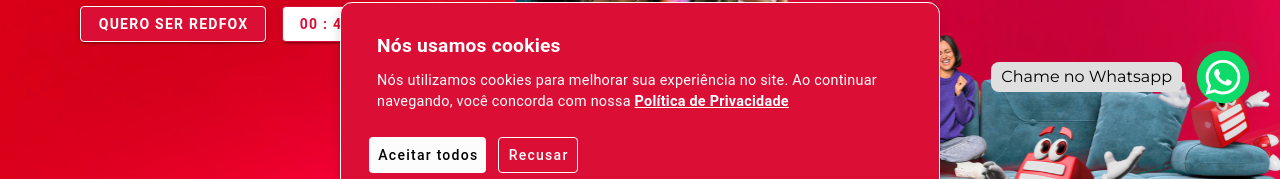
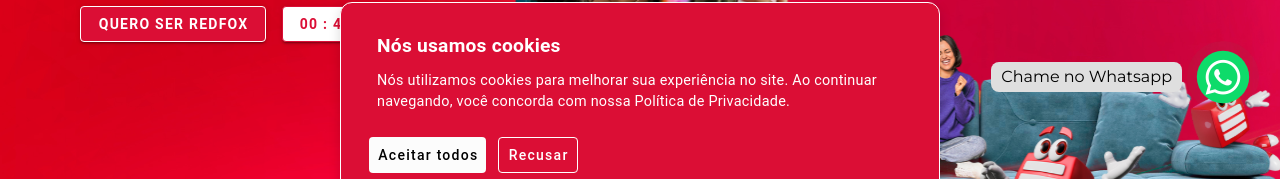
Before and after one commit to DevRedFox2024/assineja2.0, a Vue app: page / in a window 1280 px wide. Shown: the part 566-745 px from the top of the page. Built offline with nearby package versions, Linux system fonts and the light colour scheme; no server answers.

Commit message:
assine ja ok

```diff
--- a/src/Cookies.vue
+++ b/src/Cookies.vue
@@ -11,10 +11,8 @@
             </v-card-title>
             <v-card-text class="texto-cookie">
               Nós utilizamos cookies para melhorar sua experiência no site. Ao
-              continuar navegando, você concorda com nossa
-              <a href="/Politicas" class="link-politica">
-                Política de Privacidade
-              </a>
+              continuar navegando, você concorda com nossa Política de
+              Privacidade.
             </v-card-text>
             <v-card-actions class="acoes-cookie">
               <v-btn
```
